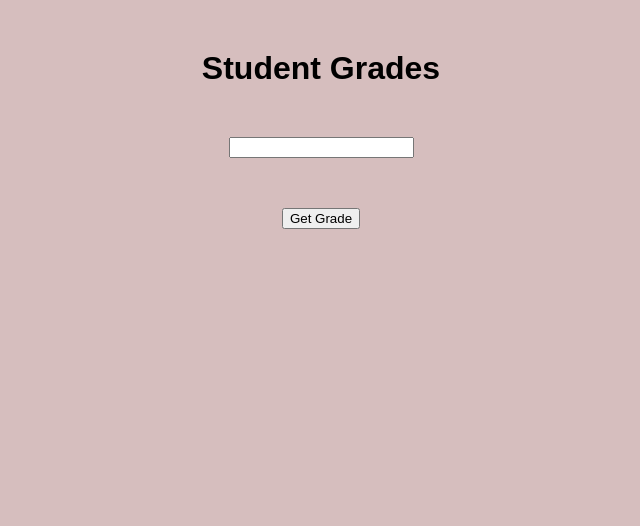
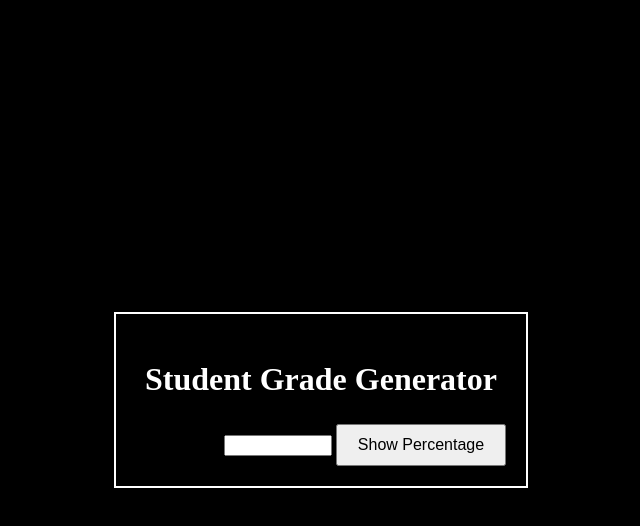
Before and after one commit to Gachure/code-challenge-1, a plain HTML site: page Student Grades/index.html in a window 1280 px wide. Shown: the whole page, without its empty margins (319-959 px from the left). Drawn offline with Linux system fonts and the light colour scheme.

Commit message:
done Student Grades

```diff
--- a/Student Grades/index.html
+++ b/Student Grades/index.html
@@ -1,14 +1,22 @@
 <!DOCTYPE html>
-<html>
-  <head>
-    <title>Student Grades</title>
-    <link rel="stylesheet" type="text/css" href="style.css" />
-  </head>
-  <body>
-    <h1>Student Grades</h1>
-    <input type="text" id="marks" />
-    <button onclick="getGrade()">Get Grade</button>
-    <h2 id="grade"></h2>
-    <script src="script.js"></script>
-  </body>
+<html lang="en">
+<head>
+  <meta charset="UTF-8">
+  <meta name="viewport" content="width=device-width, initial-scale=1.0">
+  <title>Student Grade Generator</title>
+  <link rel="stylesheet" href="style.css">
+</head>
+<body>
+  <div class="container">
+    <h2>Student Grade Generator</h2>
+    <div>
+      <label for="marks">Enter Marks:</label>
+      <input type="number" id="marks" min="0" max="100">
+      <button onclick="calculateGrade()">Show Percentage</button>
+    </div>
+    <div id="result"></div>
+  </div>
+
+  <script src="script.js"></script>
+</body>
 </html>
--- a/Student Grades/script.js
+++ b/Student Grades/script.js
@@ -1,16 +1,26 @@
-function getGrade() {
-    let marks = document.getElementById("marks").value;
-    if (marks < 0 || marks > 100) {
-      document.getElementById("grade").innerHTML = "Invalid Input!";
-    } else if (marks > 79) {
-      document.getElementById("grade").innerHTML = "Grade: A";
-    } else if (marks >= 60 && marks <= 79) {
-      document.getElementById("grade").innerHTML = "Grade: B";
-    } else if (marks >= 59 && marks <= 49) {
-      document.getElementById("grade").innerHTML = "Grade: C";
-    } else if (marks >= 40 && marks <= 49) {
-      document.getElementById("grade").innerHTML = "Grade: D";
-    } else if (marks < 40) {
-      document.getElementById("grade").innerHTML = "Grade: E";
-    }
+function calculateGrade() {
+	const marksInput = document.getElementById("marks");
+	const marks = parseFloat(marksInput.value);
+
+	if (isNaN(marks) || marks < 0 || marks > 100) {
+	  document.getElementById("result").textContent = "Invalid input. Marks should be between 0 and 100.";
+	  return;
+	}
+
+	let grade;
+
+	if (marks > 79) {
+	  grade = 'A';
+	} else if (marks >= 60) {
+	  grade = 'B';
+	} else if (marks >= 50) {
+	  grade = 'C';
+	} else if (marks >= 40) {
+	  grade = 'D';
+	} else {
+	  grade = 'E';
+	}
+
+	const percentage = (marks / 100) * 100;
+	document.getElementById("result").textContent = `Percentage: ${percentage.toFixed(2)}%, Grade: ${grade}`;
   }
--- a/Student Grades/style.css
+++ b/Student Grades/style.css
@@ -1,22 +1,34 @@
 body {
-    font-family: Arial, sans-serif;
-    background-color: rgb(214, 190, 190);
+	background-color: black;
+	display: flex;
+	justify-content: center;
+	align-items: center;
+	height: 100vh;
+	margin: 0;
   }
 
-  h1 {
-    text-align: center;
-    margin-top: 50px;
+  .container {
+	text-align: center;
+	padding: 20px;
+	border: 2px solid white;
+
   }
 
-  input,
-  button {
-    display: block;
-    margin: 0 auto;
-    margin-top: 50px;
+  h2 {
+	font-size: 2em;
+	color: white;
   }
 
-  #grade {
-    text-align: center;
-    margin-top: 50px;
-    font-size: 3rem;
+  input[type="number"] {
+	width: 100px;
   }
+
+  button {
+	padding: 10px 20px;
+	font-size: 1em;
+  }
+
+  #result {
+	color: white;
+	font-size: 1.5em;
+  }
```
